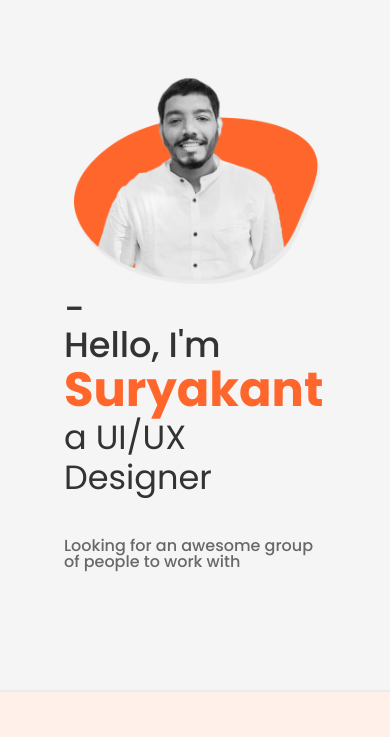
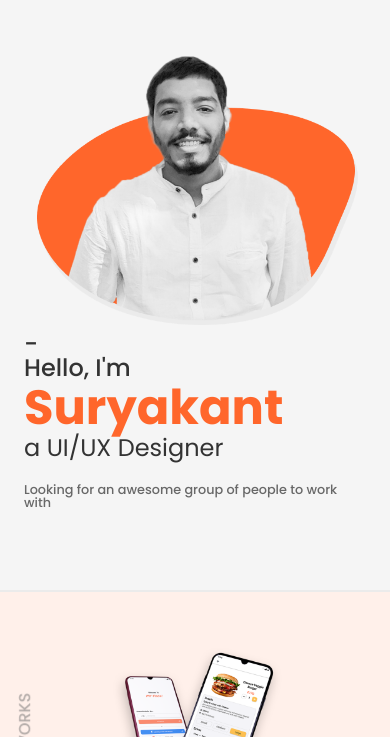
Before and after one commit to SuryakantSahu98/portfolio, a plain HTML site: page index.html in a window 390 px wide. Shown: the part 56-793 px from the top of the page. Drawn offline with Linux system fonts and the light colour scheme.

Commit message:
Updated for phone screen

```diff
--- a/Css/phone.css
+++ b/Css/phone.css
@@ -141,6 +141,43 @@
     line-height: 1rem;
 }
 
+/* updating the code to make it responsive for smaller screens */
+@media screen and (max-width: 600px) {
+    #banner-container {
+        height: 600px;
+        padding: 0 1.5rem;
+    }
+    #banner-text {
+        font-size: 1.5rem;
+        line-height: 1.5rem;
+    }
+    #ux-designer {
+        font-size: 1.5rem;
+        line-height: 1.5rem;
+    }
+    #small-text {
+        font-size: 0.8rem;
+        line-height: 0.8rem;
+        padding: 1.5rem 0;
+    }
+    #work-container::before{
+        left: -36px;
+    }
+    #about-container::before{
+        left: -15px;
+    }
+}
+
+@media screen and (max-width: 380px) {
+    #work-container::before{
+        display: none;
+    }
+}
+
+
+/* updating the code to make it responsive for smaller screens */
+
+
 #about-container p,
 #about-container p span  {
     font-size: 1rem;
```
